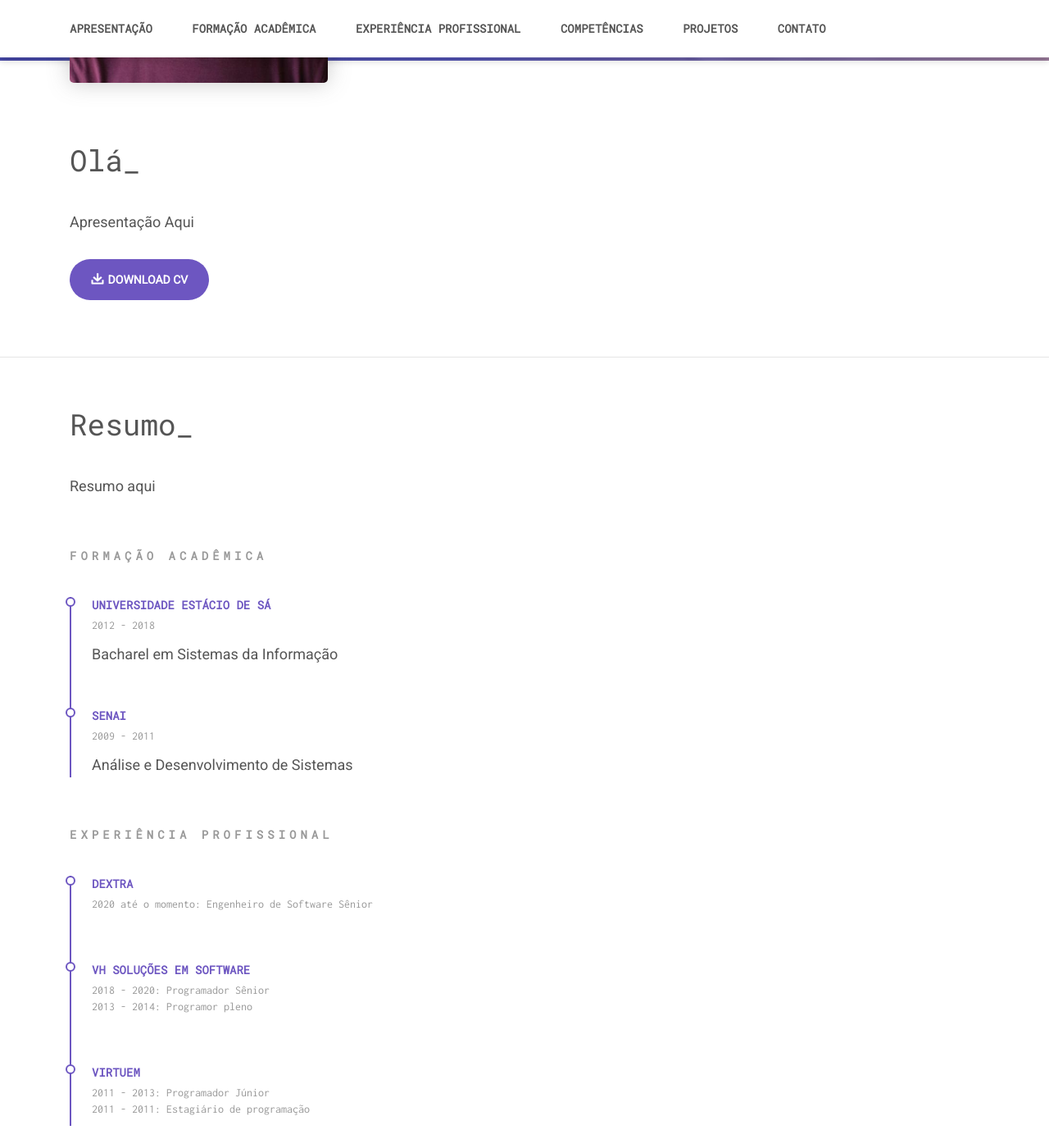
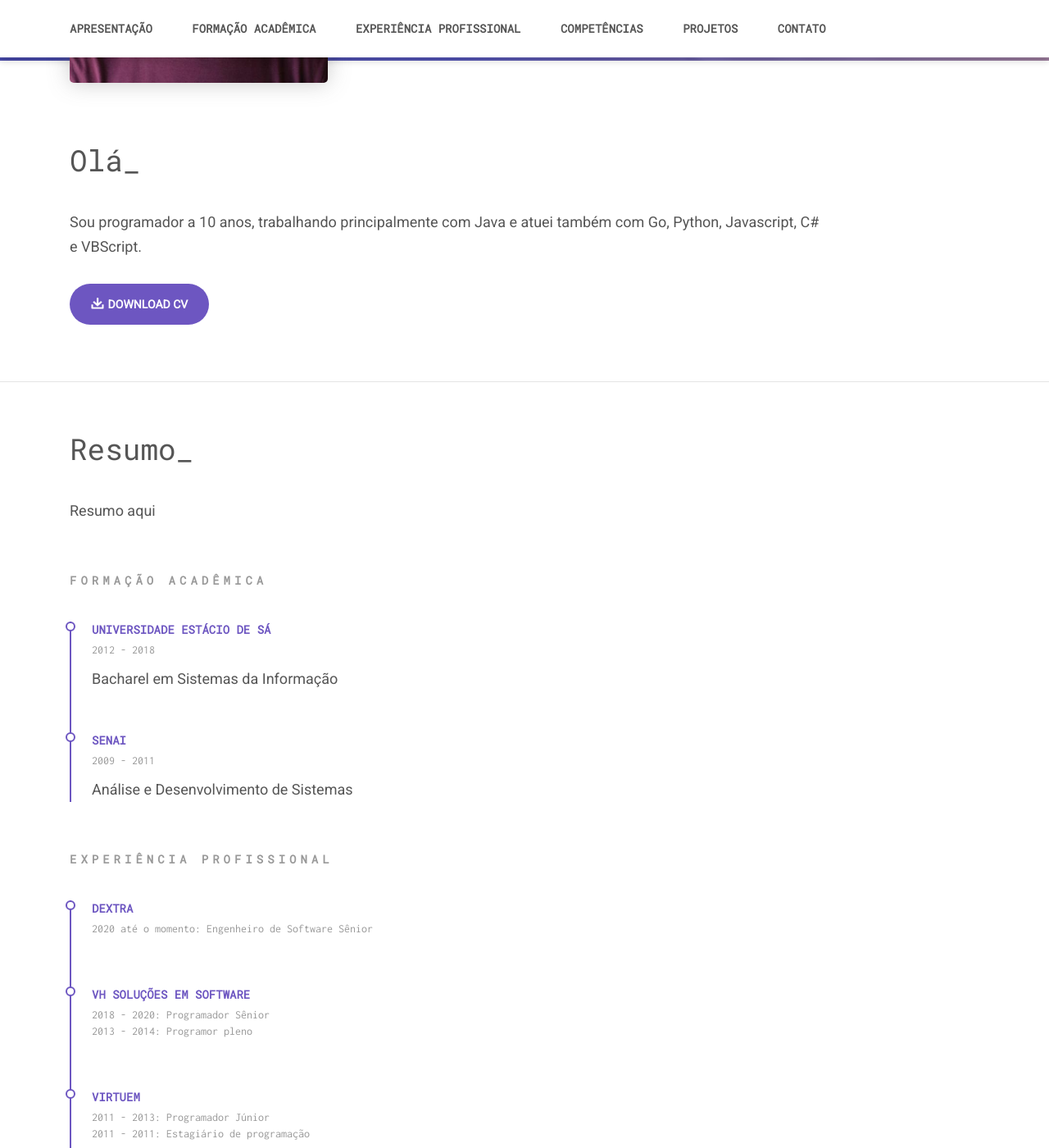
Before and after one commit to djeffersonx/presentation, a Jekyll site: the page built from index.markdown, in a window 1280 px wide and 1400 px high, scrolled down 419 px. Shown: the whole window at 82% size. Built offline with Jekyll 4.4.1, drawn with Linux system fonts in a browser that asks for light colours; nearby versions of some CDN libraries; some of the changed text lies outside the part shown.

Commit message:
update skills, and start presentation text

```diff
--- a/_data/presentation.yml
+++ b/_data/presentation.yml
@@ -6,7 +6,8 @@
 instagram: https://instagram.com/djeffersonx
 email: djeffersonx@gmail.com
 dateOfBirth: 1991-02-02
-presentation: Apresentação Aqui
+presentation: Sou programador a 10 anos, trabalhando principalmente com Java e atuei também com Go, Python, Javascript, C# e VBScript.
+
 resume: Resumo aqui
 location: Florianópolis - SC
 
@@ -29,26 +30,34 @@
     description:
 
 skills:
-  - title: Padrões de projeto
-    percentage: 90
   - title: Java
     percentage: 100
   - title: Arquitetura de software
     percentage: 70
   - title: Spring
     percentage: 100
+  - title: Git
+    percentage: 80
   - title: JPA
     percentage: 100
+  - title: TDD
+    percentage: 40
   - title: Docker
     percentage: 60
+  - title: Go
+    percentage: 70
+  - title: Python
+    percentage: 60
+  - title: Padrões de projeto
+    percentage: 90
   - title: Cloud / AWS / Google Cloud
     percentage: 60
   - title: SQL
-    percentage: 85
+    percentage: 80
   - title: Padrões de projeto
     percentage: 90
   - title: Linux
-    percentage: 80
+    percentage: 70
   - title: Scrum/XP
     percentage: 70
   - title: JSF
```
